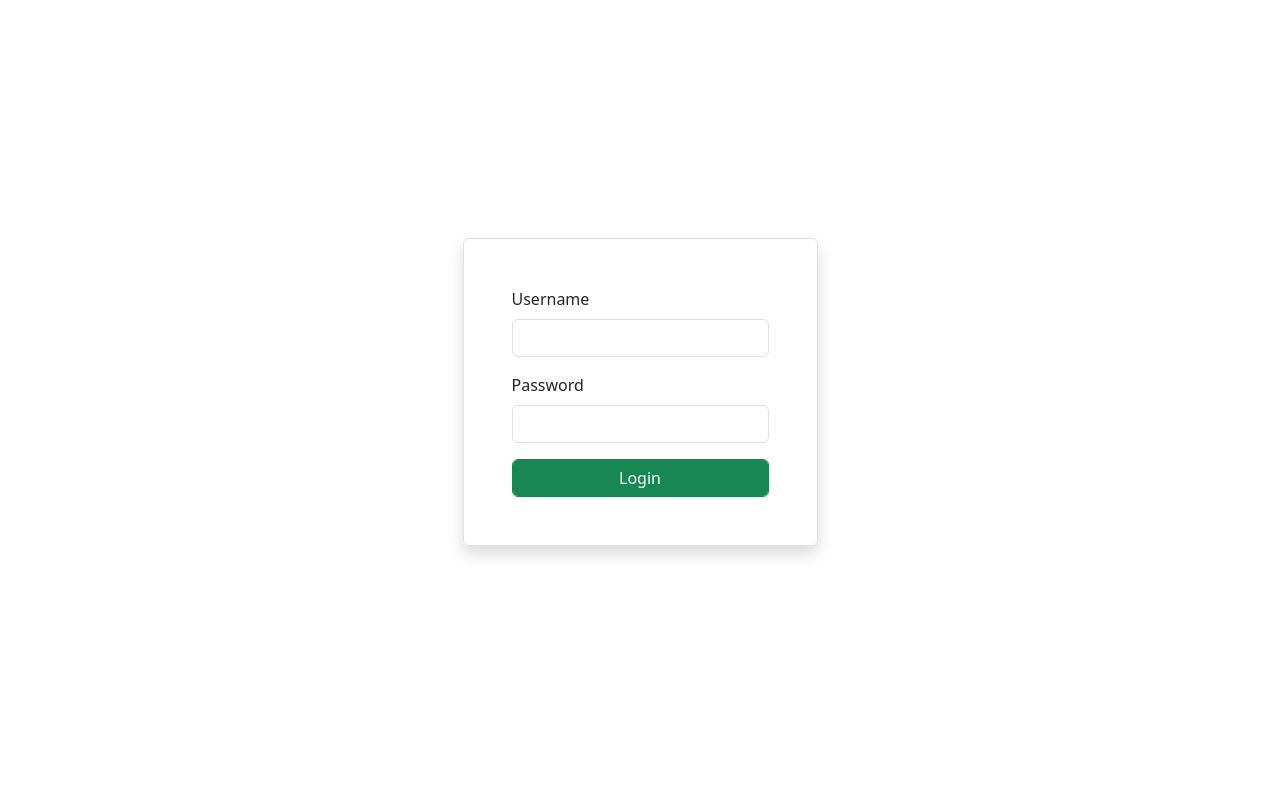
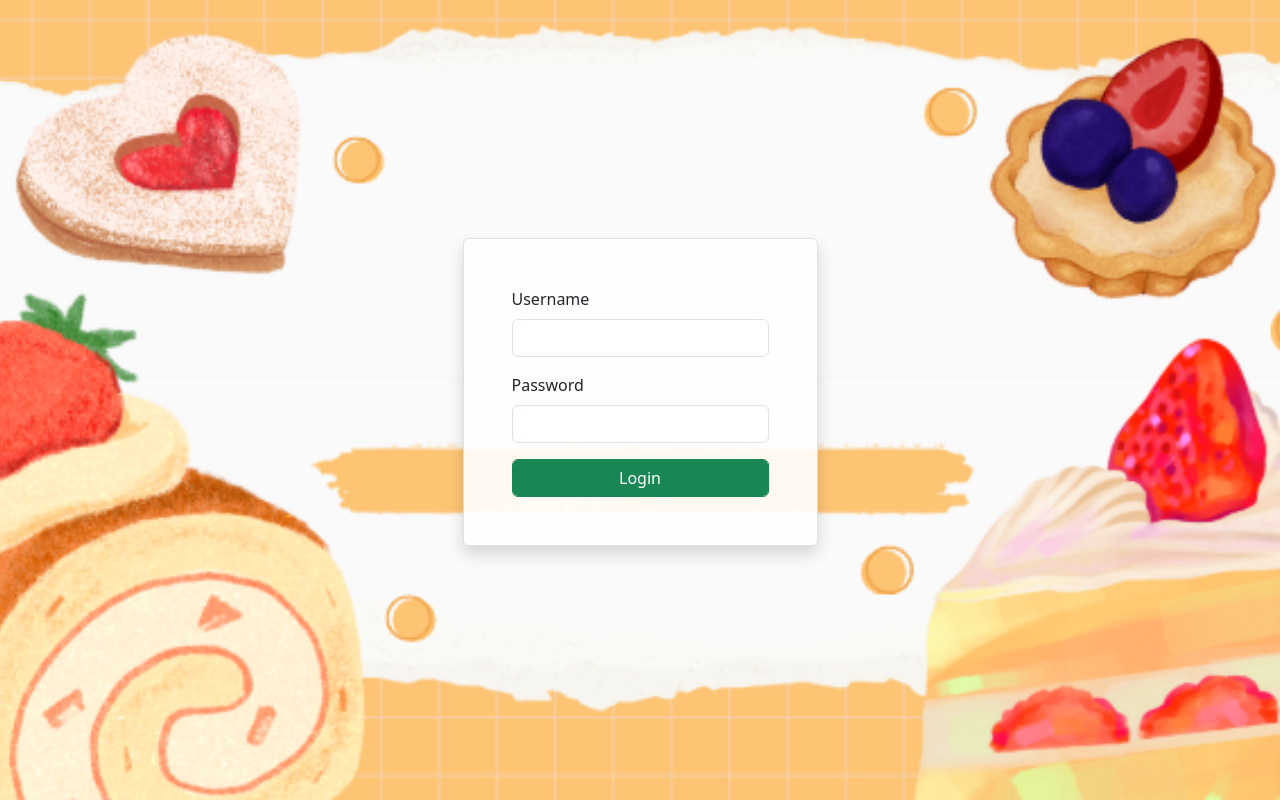
Before and after one commit to yuni1304/Project-Program-Web, a PHP site: page /adminpanel/login.php in a window 1280 px wide. Run offline with PHP 8.4, Linux system fonts and the light colour scheme.

Commit message:
Tambah background image dan styling di halaman login

```diff
--- a/adminpanel/login.php
+++ b/adminpanel/login.php
@@ -12,6 +12,13 @@ require('koneksi.php');
     <style>
         .main {
             height: 100vh;
+            background-image: url('../image/fotobgadmin.png');
+            background-size: cover;
+            background-position: center;
+            background-repeat: no-repeat;
+        }
+        .login-box {
+            background-color: rgba(255, 255, 255, 0.9);
         }
     </style>
 </head>
```
Also changed, not shown: css/style.css (+11 -0 lines), image/fotobgadmin.png (added).
